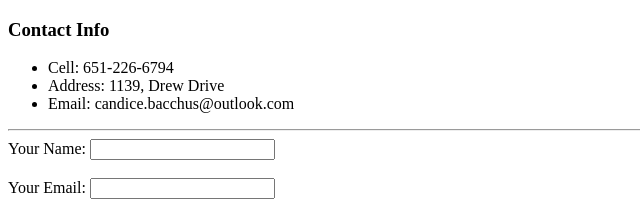
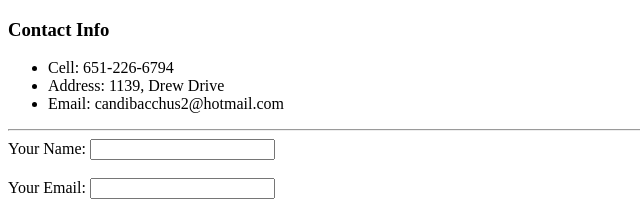
Before and after one commit to candirayne16/cv, a plain HTML site: page contactinfo.html in a window 1280 px wide. Shown: the top 214 px of the page, 0-640 px from the left. Drawn offline with Linux system fonts and the light colour scheme.

Commit message:
Update contactinfo.html

```diff
--- a/contactinfo.html
+++ b/contactinfo.html
@@ -9,7 +9,7 @@
     <ul>
         <li>Cell: 651-226-6794</li>
         <li>Address: 1139, Drew Drive</li>
-        <li>Email: candice.bacchus@outlook.com</li>
+        <li>Email: candibacchus2@hotmail.com</li>
     </ul>
 <hr>
 <form action="mailto:candibacchus2@hotmail.com" method="post" enctype="text/plain">
```
